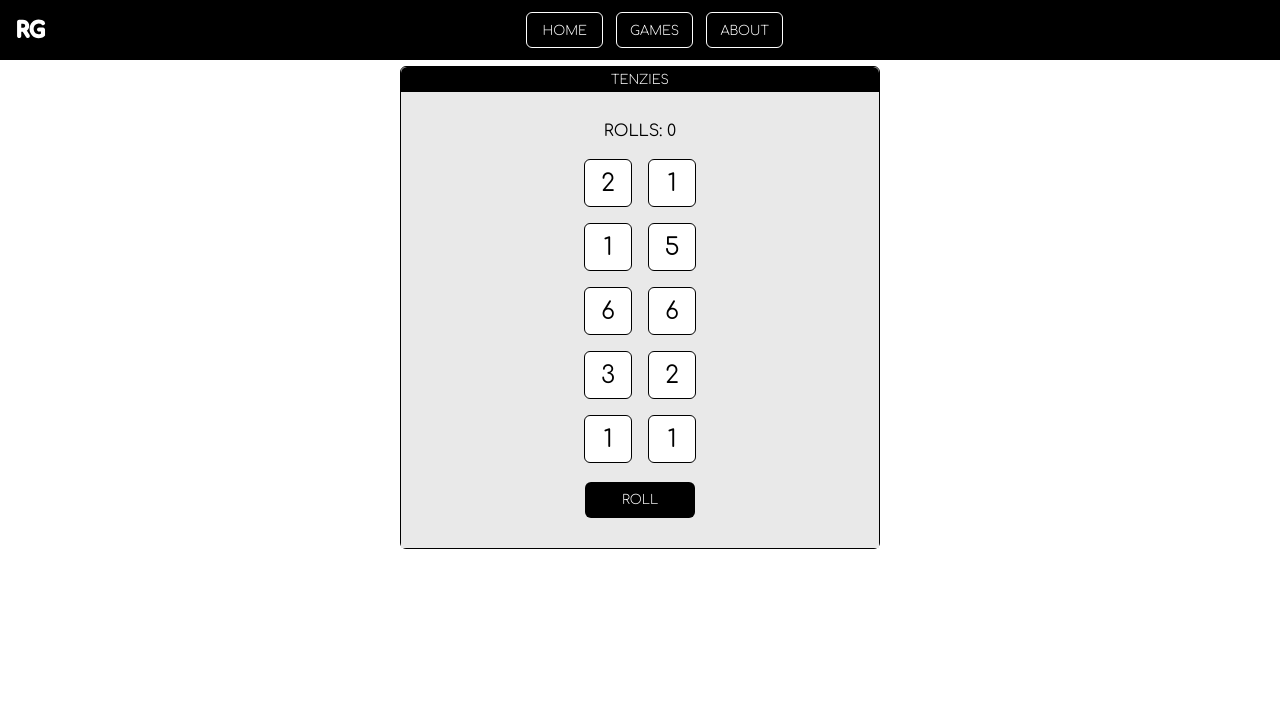
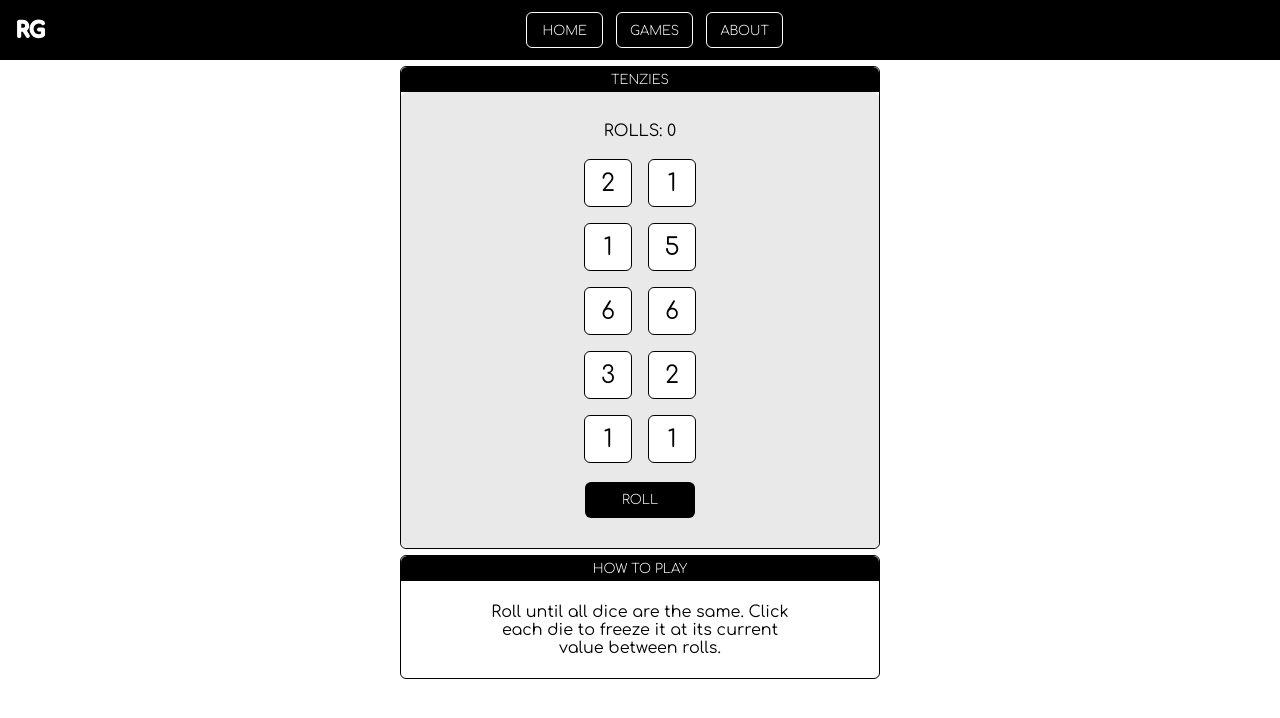
Before and after one commit to rezonmain/react-games, a React (Create React App) app: page / in a window 1280 px wide. Shown: the top 718 px of the page. Built offline with nearby package versions, Linux system fonts and the light colour scheme.

Commit message:
added HowTo component

```diff
--- a/package.json
+++ b/package.json
@@ -11,6 +11,7 @@
     "react-confetti": "^6.1.0",
     "react-dom": "^18.1.0",
     "react-scripts": "5.0.1",
+    "react-use": "^17.4.0",
     "web-vitals": "^2.1.4"
   },
   "scripts": {
--- a/src/App.js
+++ b/src/App.js
@@ -1,10 +1,16 @@
 import Header from './shared/Header';
+import HowTo from './shared/HowTo';
 import Tenzies from './Tenzies/Tenzies';
 function App() {
 	return (
 		<div>
 			<Header />
 			<Tenzies />
+			<HowTo
+				text={
+					'Roll until all dice are the same. Click each die to freeze it at its current value between rolls.'
+				}
+			/>
 		</div>
 	);
 }
--- a/src/Tenzies/Tenzies.js
+++ b/src/Tenzies/Tenzies.js
@@ -3,11 +3,13 @@ import { allNewDice, checkWin, getNewDie } from './lib/utils';
 import Die from './components/Die';
 import Confetti from 'react-confetti';
 import './tenzies.css';
+import { useWindowSize } from 'react-use';
 
 export default function Tenzies() {
 	const [dice, setDice] = useState(() => allNewDice());
 	const [rollCount, setRollCount] = useState(0);
 	const [tenzies, setTenzies] = useState(false);
+	const { width, height } = useWindowSize();
 
 	useEffect(() => {
 		setTenzies(checkWin(dice));
@@ -53,7 +55,7 @@ export default function Tenzies() {
 		<section className='bordered section'>
 			<h3 className='section-title'>Tenzies</h3>
 			<div className='tenzies-container'>
-				{tenzies && <Confetti />}
+				{tenzies && <Confetti width={width} height={height} />}
 				<span>{`ROLLS: ${rollCount}`}</span>
 				<div className='dice-container'>{diceElements}</div>
 				<button
--- a/src/Tenzies/tenzies.css
+++ b/src/Tenzies/tenzies.css
@@ -6,6 +6,7 @@
   padding: 1.875rem 0;
   height: 100%;
   background-color: #E9E9E9;
+  border-radius: var(--br);
 }
 
 .die-box {
--- a/src/shared/HowTo.js
+++ b/src/shared/HowTo.js
@@ -0,0 +1,10 @@
+export default function HowTo(props) {
+	return (
+		<section className='bordered section'>
+			<h3 className='section-title'>How to play</h3>
+			<p className='instruction-text'>
+				{props.text || 'Pass instruction text through props.text'}
+			</p>
+		</section>
+	);
+}
--- a/src/style.css
+++ b/src/style.css
@@ -41,6 +41,7 @@ ul {
 .section {
   max-width: 480px;
   margin: 0 auto;
+  margin-bottom: 6px;
 }
 
 .section-title {
@@ -62,3 +63,9 @@ ul {
   left: 50%;
   transform: translate(-50%, -50%);
 }
+
+.instruction-text {
+  max-width: 35ch;
+  margin: 1.34rem auto;
+  text-align: center;
+}
```
Also changed, not shown: 1 other file (tests, documents, lock files or other folders).
